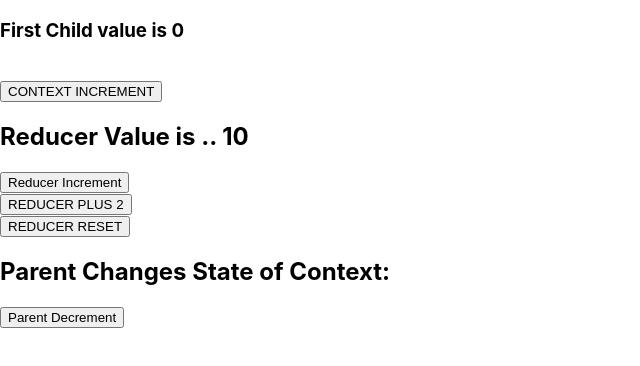
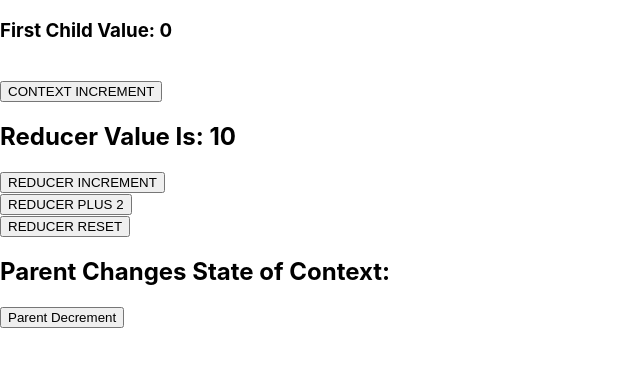
Before and after one commit to Siraj454/Boot-Camp-Session-5, a React (Create React App) app: page / in a window 1280 px wide. Shown: the top 366 px of the page, without its empty margins (0-640 px from the left). Built offline with nearby package versions, Linux system fonts and the light colour scheme.

Commit message:
style change

```diff
--- a/src/child.js
+++ b/src/child.js
@@ -6,7 +6,7 @@ function Child(){
 
     return (
         <dev>
-               <h3> First Child value is {counterValue}</h3>
+               <h3> First Child Value: {counterValue}</h3>
                <br></br>
             <button onClick={()=>{counterValue[1](++counterValue[0])}}>
                 CONTEXT INCREMENT</button>
--- a/src/reducerchild1.js
+++ b/src/reducerchild1.js
@@ -5,9 +5,9 @@ const Child1=()=>{
     console.log(state);
     return (
         <dev>
-                <h2> Reducer Value is .. {state} </h2>
+                <h2> Reducer Value Is: {state} </h2>
                  <button onClick={()=>dispatch('INCREMENT')}>
-                     Reducer Increment</button>
+                     REDUCER INCREMENT</button>
                      <br></br>
                  <button onClick={()=>dispatch('Plus2')}>REDUCER PLUS 2</button>
                  <br></br>
```
